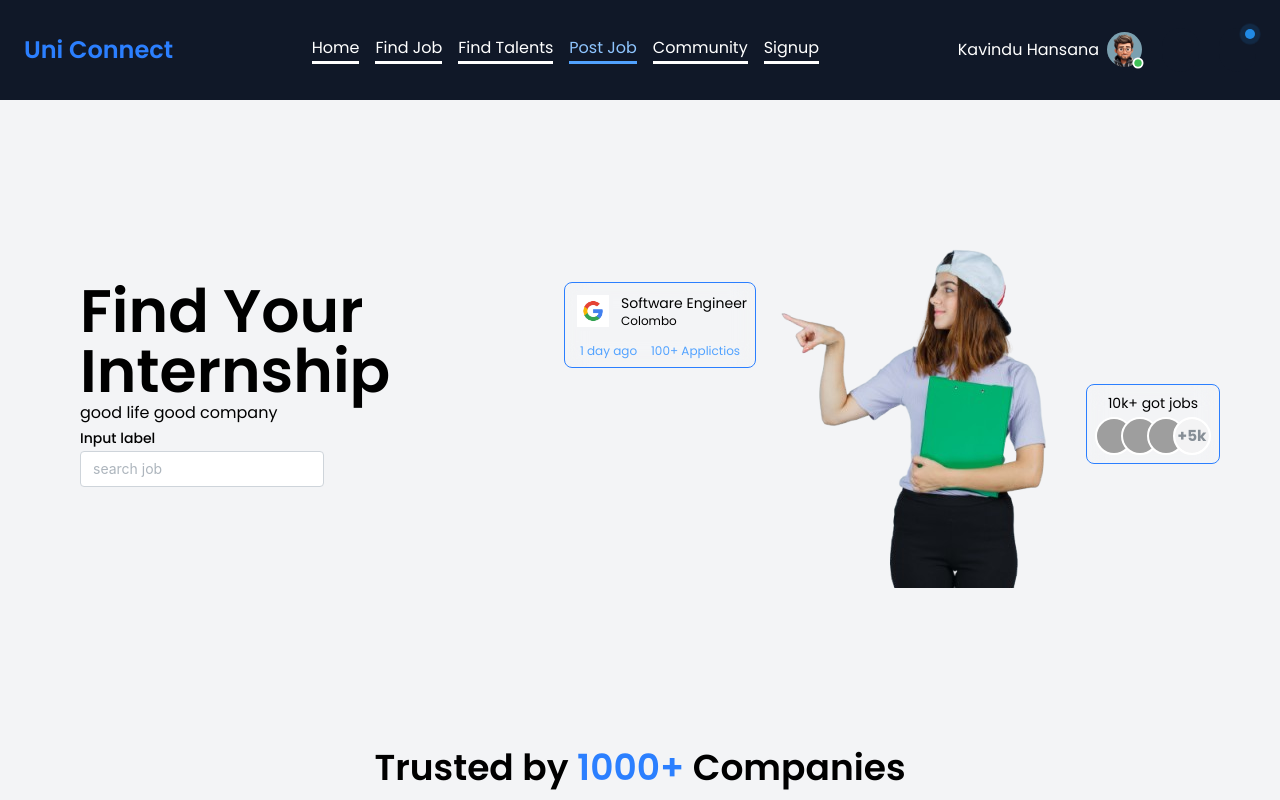
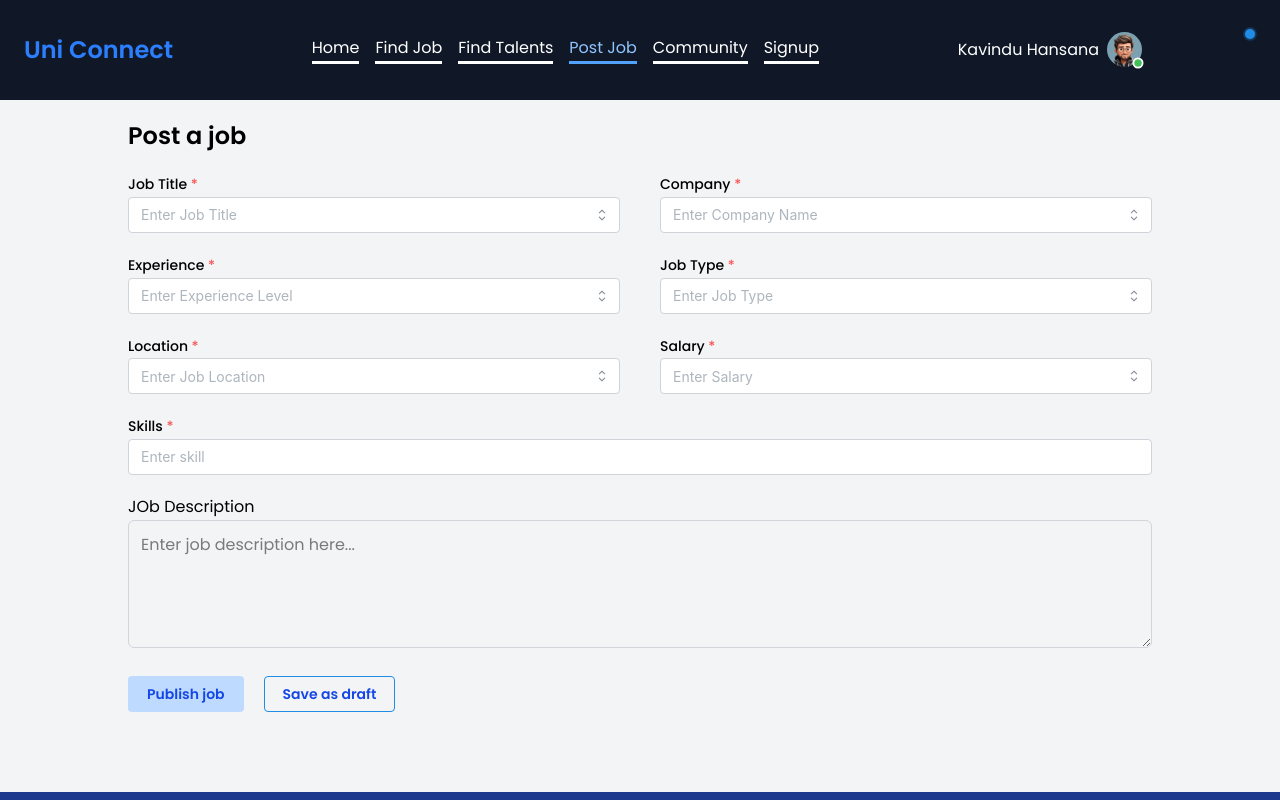
Before and after one commit to kavinduhcolombage/UniConnect_Frontend, a React (Vite) app: page /post-job in a window 1280 px wide. Shown: the top 800 px of the page. Built offline with nearby package versions, Linux system fonts and the light colour scheme; grey boxes are pictures that could not be loaded; some icons are missing.

Commit message:
implement PostJobPage

```diff
--- a/src/App.tsx
+++ b/src/App.tsx
@@ -7,6 +7,7 @@ import { Suspense, lazy } from 'react';
 import { Notifications } from '@mantine/notifications';
 import FindTalentsPage from './pages/FIndTalentsPage';
 import TalentProfilePage from './pages/TalentProfilePage';
+import PostJobPage from './pages/PostJobPage';
 // import HomePage from './pages/HomePage';
 // import FindJob from './pages/FindJob';
 // import SignUpPage from './pages/SignUpPage';
@@ -43,6 +44,7 @@ function App() {
           <Routes>
             <Route path="/find-job" element={<FindJobPage />} />
             <Route path="/find-talents" element={<FindTalentsPage />} />
+            <Route path="/post-job" element={<PostJobPage />} />
             <Route path="/talent-profile" element={<TalentProfilePage />} />
             <Route path="/signup" element={<SignUpPage />} />
             <Route path="/login" element={<SignUpPage />} />
--- /dev/null
+++ b/src/Data/PostJob.tsx
@@ -0,0 +1,71 @@
+const fields = [
+    {
+      label: 'Job Title',
+      placeholder: 'Enter Job Title',
+      options: [
+        'Software Engineer',
+        'QA Engineer',
+        'UI/UX Designer',
+        'DevOps Engineer',
+        'Data Analyst',
+        'Mobile Developer',
+        'Project Manager',
+        'Business Analyst'
+      ]
+    },
+    {
+      label: 'Company',
+      placeholder: 'Enter Company Name',
+      options: [
+        'WSO2',
+        '99x',
+        'Sysco LABS',
+        'CodeGen',
+        'Virtusa',
+        'MillenniumIT ESP',
+        'Dialog Axiata',
+        'IFS Sri Lanka',
+        'Zone24x7'
+      ]
+    },
+    {
+      label: 'Experience',
+      placeholder: 'Enter Experience Level',
+      options: ['Entry Level', 'Mid Level', 'Senior Level']
+    },
+    {
+      label: 'Job Type',
+      placeholder: 'Enter Job Type',
+      options: ['Full Time', 'Part Time', 'Contract', 'Internship', 'Freelance']
+    },
+    {
+      label: 'Location',
+      placeholder: 'Enter Job Location',
+      options: [
+        'Colombo',
+        'Kandy',
+        'Galle',
+        'Jaffna',
+        'Matara',
+        'Negombo',
+        'Kurunegala',
+        'Anuradhapura'
+      ]
+    },
+    {
+      label: 'Salary',
+      placeholder: 'Enter Salary',
+      options: [
+        'LKR 50,000',
+        'LKR 100,000',
+        'LKR 150,000',
+        'LKR 200,000',
+        'LKR 250,000',
+        'LKR 300,000',
+        'LKR 400,000+'
+      ]
+    }
+  ];
+
+
+export {fields};
--- /dev/null
+++ b/src/PostJob/PostJob.tsx
@@ -0,0 +1,38 @@
+import { Button, TagsInput } from "@mantine/core";
+import { fields } from "../Data/PostJob";
+import SelectInput from "./SelectInput";
+
+const PostJob=()=>{
+    const select=fields;
+    return <div className="w-4/5 mx-auto">
+        <div className="text-2xl font-semibold mb-5 mt-5">Post a job</div>
+        <div className="flex flex-col gap-5">
+            <div className="flex gap-10 [&>*]:w-1/2">
+                <SelectInput {...select[0]}/>
+                <SelectInput {...select[1]}/>
+            </div>
+            <div className="flex gap-10 [&>*]:w-1/2">
+                <SelectInput {...select[2]}/>
+                <SelectInput {...select[3]}/>
+            </div>
+            <div className="flex gap-10 [&>*]:w-1/2">
+                <SelectInput {...select[4]}/>
+                <SelectInput {...select[5]}/>
+            </div>
+            <TagsInput withAsterisk label="Skills" placeholder="Enter skill" clearable splitChars={[',', ' ', '|']} acceptValueOnBlur/>
+            <div>
+                <div>JOb Description</div>
+                <textarea
+        className="w-full h-32 p-3 border border-gray-300 rounded-md focus:outline-none focus:ring-2 focus:ring-blue-500"
+        placeholder="Enter job description here..."
+    />
+            </div>
+            <div className="flex gap-5">
+            <Button className="!text-blue-700 !bg-blue-200 hover:!border-blue-600" variant="light">Publish job </Button>
+            <Button className="!text-blue-700" variant="outline">Save as draft</Button>
+            </div>
+        </div>
+    </div>
+}
+
+export default PostJob;
--- /dev/null
+++ b/src/PostJob/SelectInput.tsx
@@ -0,0 +1,81 @@
+import { Combobox, InputBase, ScrollArea, useCombobox } from '@mantine/core';
+import { useEffect, useState } from 'react';
+
+
+const SelectInput = (props: any) => {
+    useEffect(() => {
+        setData(props.options)
+    }, []);
+    const combobox = useCombobox({
+        onDropdownClose: () => combobox.resetSelectedOption(),
+    });
+
+    const [data, setData] = useState<string[]>([]);
+    const [value, setValue] = useState<string | null>(null);
+    const [search, setSearch] = useState('');
+
+    const exactOptionMatch = data.some((item) => item === search);
+    const filteredOptions = exactOptionMatch
+        ? data
+        : data.filter((item) => item.toLowerCase().includes(search.toLowerCase().trim()));
+
+    const options = filteredOptions.map((item) => (
+        <Combobox.Option value={item} key={item}>
+            {item}
+        </Combobox.Option>
+    ));
+
+    return (
+        <Combobox
+            store={combobox}
+            withinPortal={false}
+            onOptionSubmit={(val) => {
+                if (val === '$create') {
+                    setData((current) => [...current, search]);
+                    setValue(search);
+                } else {
+                    setValue(val);
+                    setSearch(val);
+                }
+
+                combobox.closeDropdown();
+            }}
+        >
+            <Combobox.Target>
+                <InputBase withAsterisk className='[&_input]:font-medium'
+                    label={props.label}
+                    rightSection={<Combobox.Chevron />}
+                    value={search}
+                    onChange={(event) => {
+                        combobox.openDropdown();
+                        combobox.updateSelectedOptionIndex();
+                        setSearch(event.currentTarget.value);
+                    }}
+                    onClick={() => combobox.openDropdown()}
+                    onFocus={() => combobox.openDropdown()}
+                    onBlur={() => {
+                        combobox.closeDropdown();
+                        setSearch(value || '');
+                    }}
+                    placeholder={props.placeholder}
+                    rightSectionPointerEvents="none"
+                />
+            </Combobox.Target>
+
+            <Combobox.Dropdown>
+                <Combobox.Options>
+                    <ScrollArea.Autosize mah={200} type='scroll'>
+
+
+                        {options}
+                        {!exactOptionMatch && search.trim().length > 0 && (
+                            <Combobox.Option value="$create">+ Create {search}</Combobox.Option>
+                        )}
+                        </ScrollArea.Autosize>
+                </Combobox.Options>
+            </Combobox.Dropdown>
+        </Combobox>
+    );
+}
+
+export default SelectInput;
--- /dev/null
+++ b/src/pages/PostJobPage.tsx
@@ -0,0 +1,17 @@
+import Footer from "../Footer/Footer";
+import Header from "../layouts/Header";
+import PostJob from "../PostJob/PostJob";
+
+const PostJobPage = () => {
+    return (
+        <div className="bg-gray-100 min-h-[100vh] font-['poppins']">
+            <Header />
+            <PostJob/>
+
+            <Footer />
+        </div>
+
+    )
+}
+
+export default PostJobPage;
```
